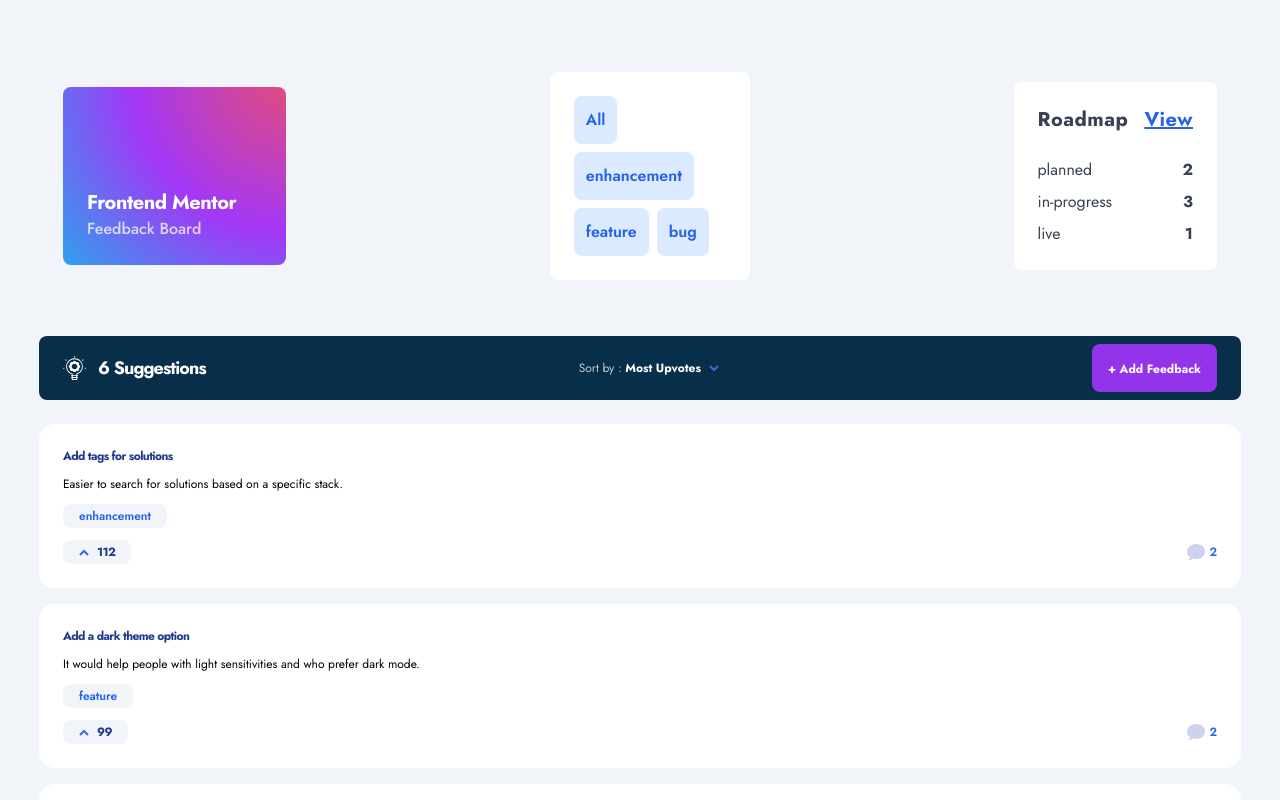
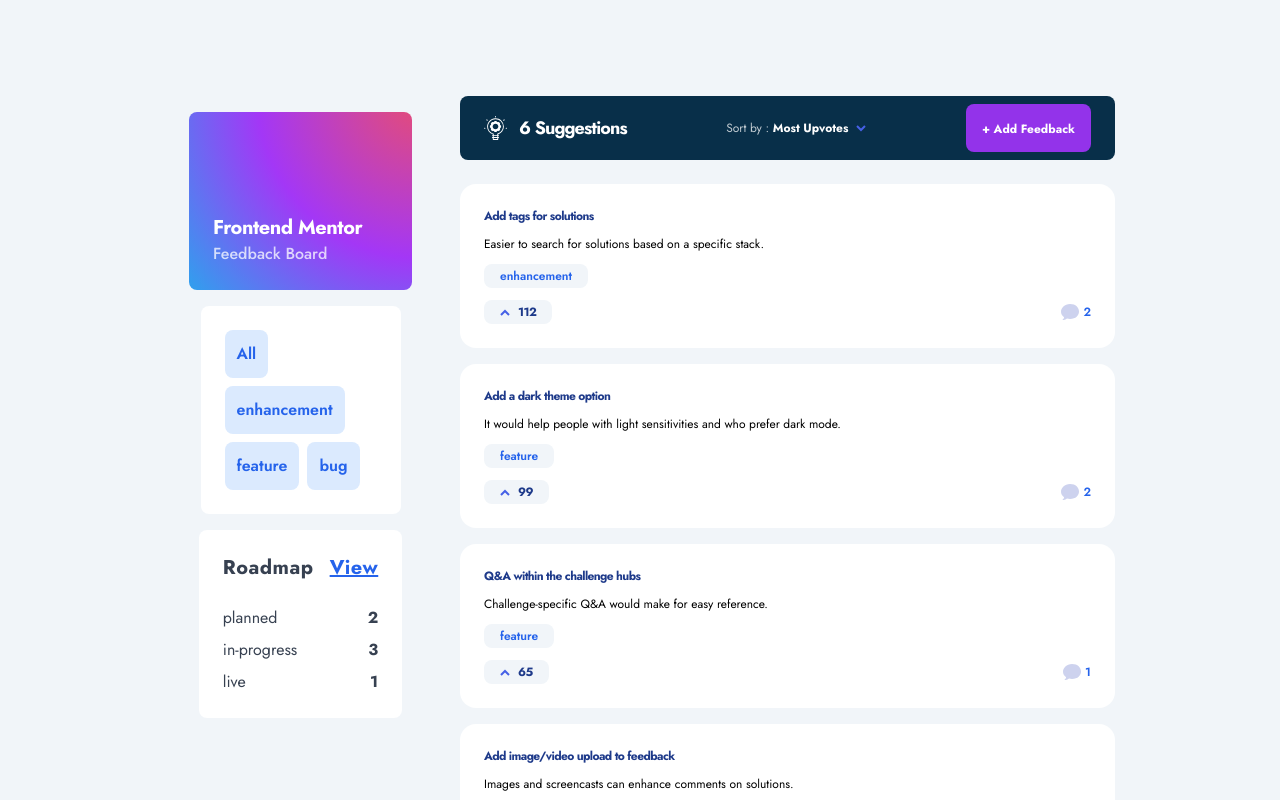
Before and after one commit to lashasaata/Product-Feedback-App, a React (Vite) app: page / in a window 1280 px wide. Shown: the top 800 px of the page. Built offline with nearby package versions, Linux system fonts and the light colour scheme.

Commit message:
style: add design for desktop

```diff
--- a/src/components/Feedbacks.jsx
+++ b/src/components/Feedbacks.jsx
@@ -88,11 +88,11 @@ export default function Feedbacks({ data, setData }) {
     };
 
     return (
-        <div className="md:bg-slate-100 md:px-[39px] md:py-[56px] md:flex md:flex-col md:gap-6">
+        <div className="md:bg-slate-100 md:px-[39px] md:py-[56px] md:flex md:flex-col md:gap-6 lg:flex-row lg:px-[165px] lg:py-[96px]">
             <Header sidebarVisible={sidebarVisible} setSidebarVisible={setSidebarVisible} opacity={opacity} setOpacity={setOpacity} uniqueCategories={uniqueCategories} getStatusCounts={getStatusCounts} sortedFeedbacks={sortedFeedbacks} sortBy={sortBy} showSortOptions={showSortOptions} setShowSortOptions={setShowSortOptions} handleCategoryClick={handleCategoryClick}/>
 
             {showSortOptions && (
-                <div className="absolute rounded-lg bg-white cursor-pointer left-[58px] top-[112px] md:left-[44%] md:top-[371px]" style={{boxShadow: '0 10px 40px -7px rgba(55, 63, 104, 0.35)'  }}>
+                <div className="absolute rounded-lg bg-white cursor-pointer left-[58px] top-[112px] md:left-[44%] md:top-[371px] lg:left-[56%] lg:top-[145px]" style={{boxShadow: '0 10px 40px -7px rgba(55, 63, 104, 0.35)'  }}>
                     <SortOption onClick={() => { sortFeedbacks('mostUpvotes'); setShowSortOptions(false); }} textContent={"Most Upvotes"}/>
                     <SortOption onClick={() => { sortFeedbacks('leastUpvotes'); setShowSortOptions(false); }} textContent={"Least Upvotes"}/>
                     <SortOption onClick={() => { sortFeedbacks('mostComments'); setShowSortOptions(false); }} textContent={"Most Comments"}/>
@@ -128,6 +128,24 @@ export default function Feedbacks({ data, setData }) {
                 </div>
            </div>
 
+           <div className='lg:w-[100%] lg:flex lg:flex-col lg:gap-6'>
+                <div className="py-2 px-6 bg-sky-950 hidden justify-between items-center md:rounded-lg lg:flex" style={{ opacity: opacity }}>
+
+                    <div className='hidden md:flex items-center gap-3'>
+                        <img src={SuggestionImg} alt="ico suggestion" />
+                        <p className="text-white text-lg font-bold tracking-tighter">{sortedFeedbacks.length} Suggestions</p>
+                    </div>
+
+                     <div className="cursor-pointer flex items-center gap-2" onClick={() => setShowSortOptions(!showSortOptions)}>
+                        <p className="text-xs text-white font-bold"><span className="font-normal opacity-75">Sort by : </span>{sortBy === 'mostUpvotes' ? 'Most Upvotes' : sortBy === 'leastUpvotes' ? 'Least Upvotes' : sortBy === 'mostComments' ? 'Most Comments' : 'Least Comments'}</p>
+                        <img src={showSortOptions?ArrowUp:ArrowDown} alt="arrow down icon"/>
+                    </div>
+
+                    <div className="px-4 py-3 rounded-lg bg-purple-600">
+                        <button className="text-xs font-bold text-white">+ Add Feedback</button>
+                    </div>
+                </div>
+
                <main className="bg-slate-100 p-6 flex gap-4 flex-col md:p-0" style={{ opacity: opacity }}>
                     {seggestedFeedbacks.length === 0 ? (
                         <EmptyFeedbacks/>
@@ -142,5 +160,8 @@ export default function Feedbacks({ data, setData }) {
                     )}
                 </main>
            </div>
+
+
+        </div>
     );
 }
--- a/src/components/Header.jsx
+++ b/src/components/Header.jsx
@@ -14,7 +14,7 @@ export default function Header({sidebarVisible,setSidebarVisible, opacity,setOpa
 
     return(
         <header className='md:flex md:flex-col md:gap-[40px]'>
-                <div className="headerImg w-full flex justify-between items-center  py-4 px-6 md:bg-none  md:bg-slate-100">
+                <div className="headerImg w-full flex justify-between items-center  py-4 px-6 md:bg-none  md:bg-slate-100 lg:flex-col lg:gap-4">
                     <div className="titleBackground md:w-[223px] md:h-[178px] md:p-6 rounded-lg md:flex md:flex-col md:justify-end">
                         <p className="text-base font-bold tracking-tight text-white md:text-xl">Frontend Mentor</p>
                         <p className="text-xs font-medium text-white opacity-75 md:text-base">Feedback Board</p>
@@ -49,7 +49,7 @@ export default function Header({sidebarVisible,setSidebarVisible, opacity,setOpa
                 </div>
                 </div>
 
-                <div className="py-2 px-6 bg-sky-950 flex justify-between items-center md:rounded-lg" style={{ opacity: opacity }}>
+                <div className="py-2 px-6 bg-sky-950 flex justify-between items-center md:rounded-lg lg:hidden" style={{ opacity: opacity }}>
 
                     <div className='hidden md:flex items-center gap-3'>
                         <img src={SuggestionImg} alt="ico suggestion" />
```
Lines whose indentation alone changed are shown as unchanged.
